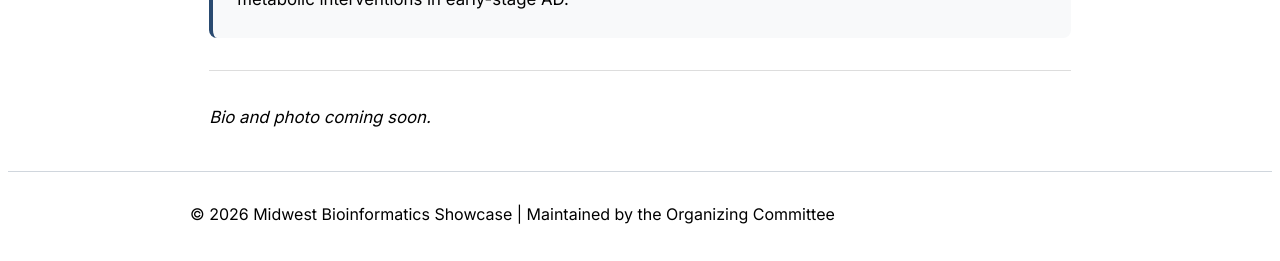
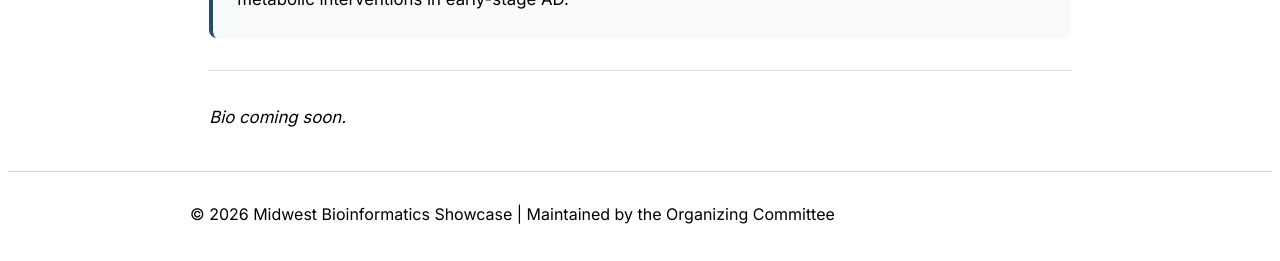
Before and after one commit to Midwest-Bioinformatics-Showcase/midwest-bioinformatics-showcase.github.io, a Jekyll site: the page built from _seminars/2026-03-13-purba-mandal.md, in a window 1280 px wide. Shown: the part 1522-1783 px from the top of the page. Built offline with Jekyll 4.4.1, drawn with Linux system fonts in a browser that asks for light colours.

Commit message:
removed photo coming soon language

```diff
--- a/_seminars/2026-03-13-purba-mandal.md
+++ b/_seminars/2026-03-13-purba-mandal.md
@@ -15,4 +15,4 @@ zoom_link:
 calendar_link: /assets/cal/2026-03-13.ics
 recording_link:
 ---
-*Bio and photo coming soon.*
+*Bio coming soon.*
```
Also changed, not shown: _seminars/2026-02-27-lucy-luo.md (+1 -1 lines).
